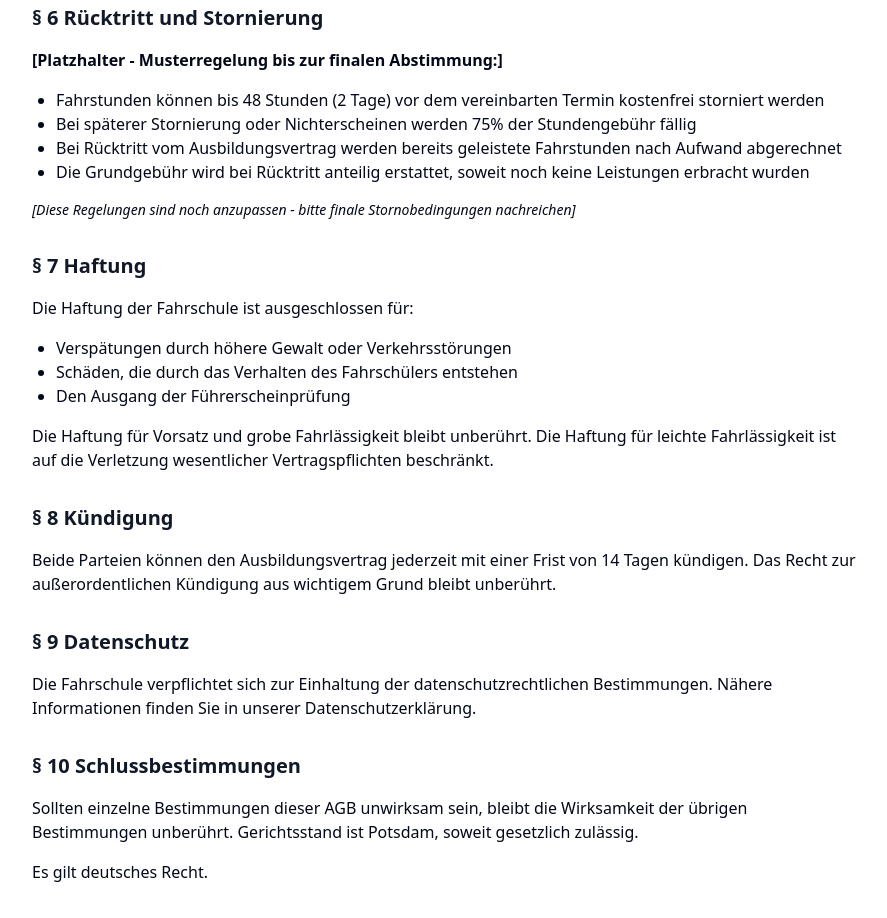
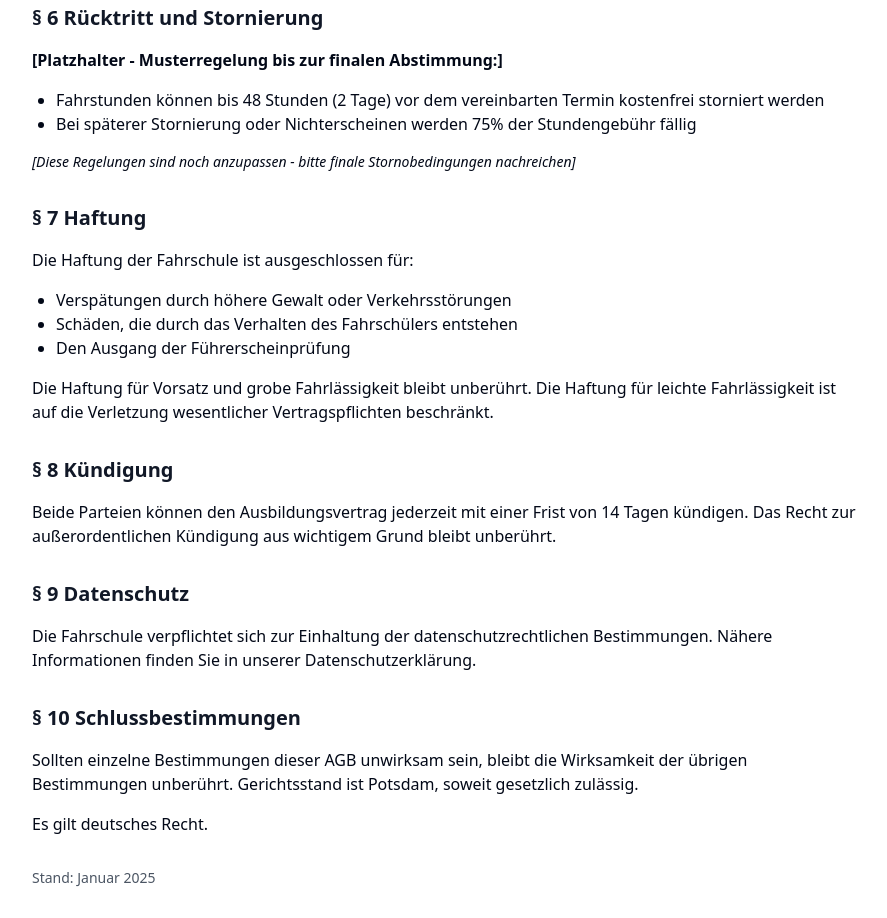
Before and after one commit to jakobkrenzlin-cloud/abf-fahrschule-potsdam, a React (Vite) app: page /agb in a window 1280 px wide. Shown: the part 1100-2018 px from the top of the page, without its empty margins (192-1079 px from the left). Built offline with nearby package versions, Linux system fonts and the light colour scheme.

Commit message:
Remove specific contract clauses

```diff
--- a/src/pages/AGB.tsx
+++ b/src/pages/AGB.tsx
@@ -50,8 +50,6 @@ const AGB = () => {
           <ul className="mb-4 ml-6 list-disc">
             <li>Fahrstunden können bis 48 Stunden (2 Tage) vor dem vereinbarten Termin kostenfrei storniert werden</li>
             <li>Bei späterer Stornierung oder Nichterscheinen werden 75% der Stundengebühr fällig</li>
-            <li>Bei Rücktritt vom Ausbildungsvertrag werden bereits geleistete Fahrstunden nach Aufwand abgerechnet</li>
-            <li>Die Grundgebühr wird bei Rücktritt anteilig erstattet, soweit noch keine Leistungen erbracht wurden</li>
           </ul>
           <p className="mb-4 text-sm italic">[Diese Regelungen sind noch anzupassen - bitte finale Stornobedingungen nachreichen]</p>
 
```
